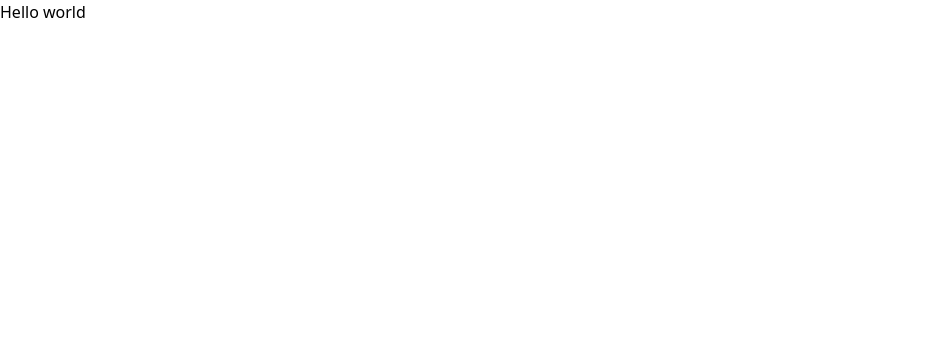
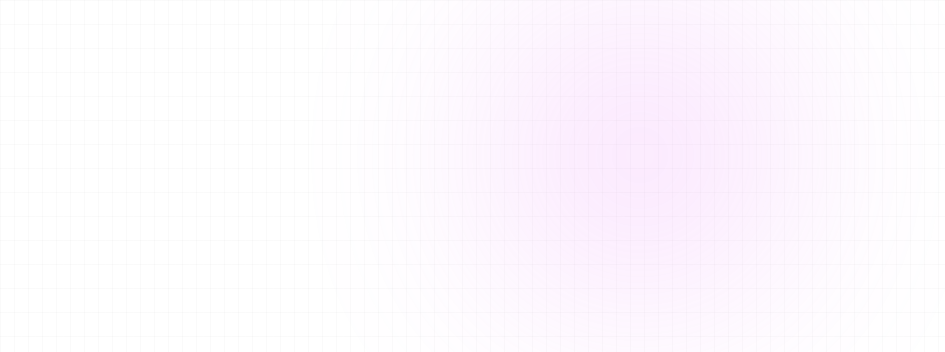
Before and after one commit to ishaksebsib/portfolio, a Next.js app: page / in a window 1280 px wide. Shown: the top 352 px of the page, without its empty margins (0-945 px from the left). Built offline with nearby package versions, Linux system fonts and the light colour scheme.

Commit message:
[ENH]: add gradient background

```diff
--- a/app/page.tsx
+++ b/app/page.tsx
@@ -1,3 +1,8 @@
 export default function Home() {
-	return <h1>Hello world</h1>;
+	return (
+		<section className="absolute inset-0 -z-10 h-full w-full bg-white bg-[linear-gradient(to_right,#8080800a_1px,transparent_1px),linear-gradient(to_bottom,#8080800a_1px,transparent_1px)] bg-[size:14px_24px]">
+			{/*Background circle*/}
+			<div className="absolute left-0 right-0 top-0 -z-10 m-auto h-[310px] w-[310px] rounded-full bg-fuchsia-400 opacity-20 blur-[100px]"></div>
+		</section>
+	);
 }
```
